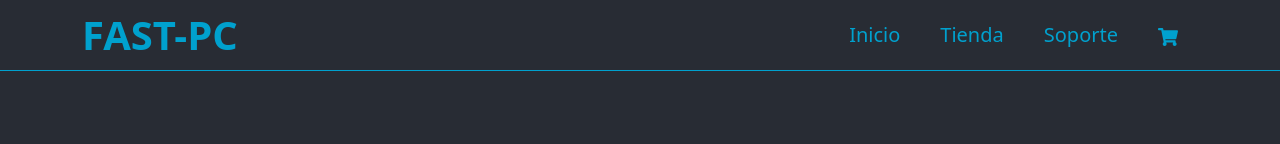
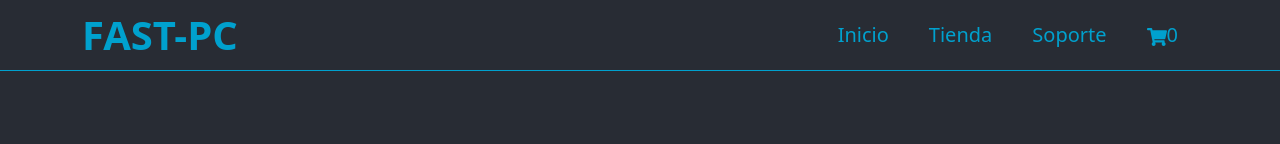
Before and after one commit to LeonardoBohorquez/ProyectoReact, a React (Create React App) app: page / in a window 1280 px wide. Shown: the top 144 px of the page. Built offline with nearby package versions, Linux system fonts and the light colour scheme.

Commit message:
cambio de etiquetas, y añadimos numero en carrito

```diff
--- a/src/components/Navbar/Navbar.jsx
+++ b/src/components/Navbar/Navbar.jsx
@@ -8,10 +8,10 @@ function Navbar() {
                  <h1 className='brand-menu'>FAST-PC</h1>
                  <nav className='nav-menu'>
                     <ul className='ul-menu'>
-                        <li><a href="www.google.com" className='btn-menu'>Inicio</a></li>
-                        <li><a href="www.google.com" className='btn-menu'>Tienda</a></li>
-                        <li><a href="www.google.com" className='btn-menu'>Soporte</a></li>
-                        <li><a href="www.google.com" className='btn-card'><CartWidget/></a></li>
+                        <li><a href="#" className='btn-menu'>Inicio</a></li>
+                        <li><a href="#" className='btn-menu'>Tienda</a></li>
+                        <li><a href="#" className='btn-menu'>Soporte</a></li>
+                        <li><a href="#" className='btn-card'><CartWidget/><span className='number'>0</span></a></li>
                     </ul>
                  </nav>
             </header>
```
